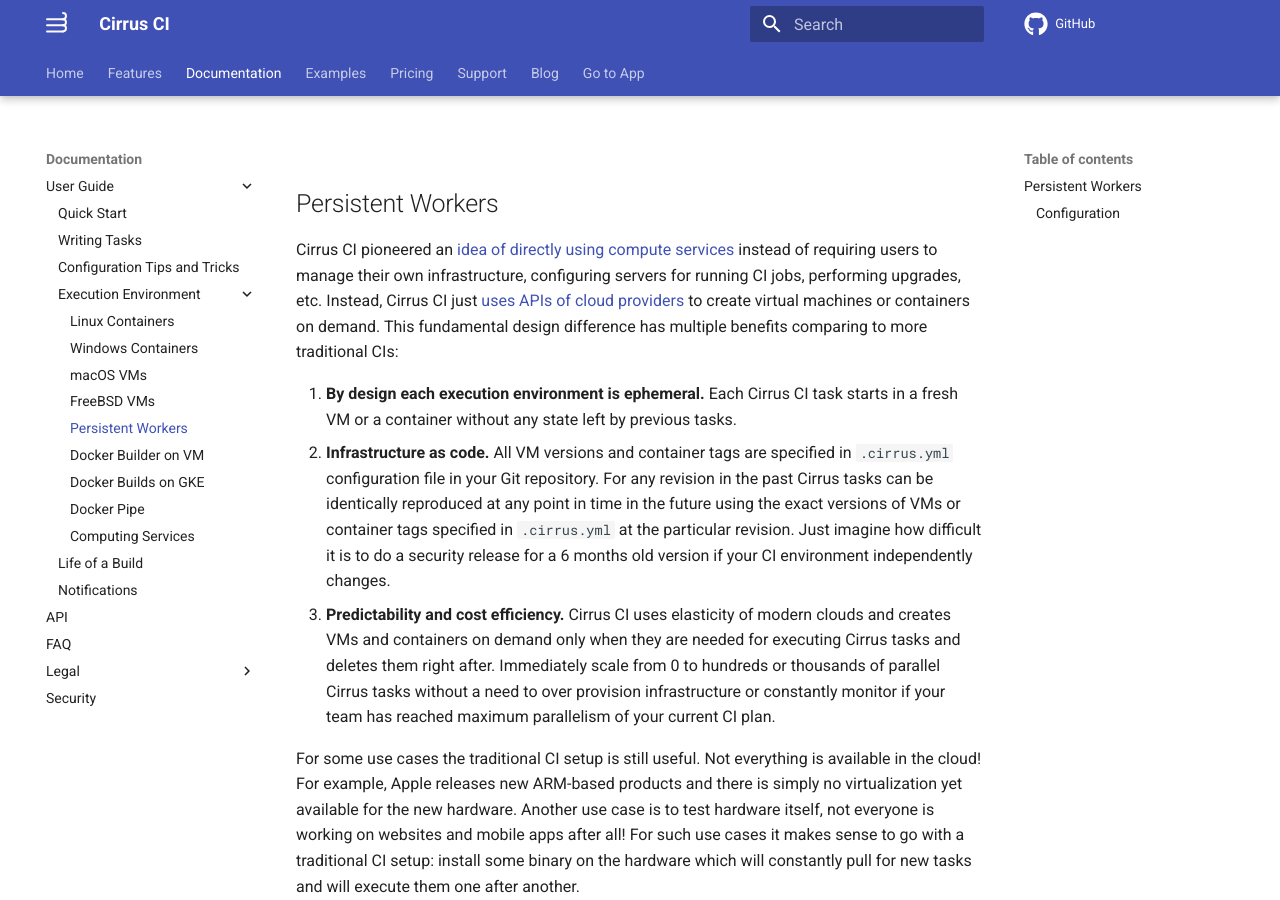
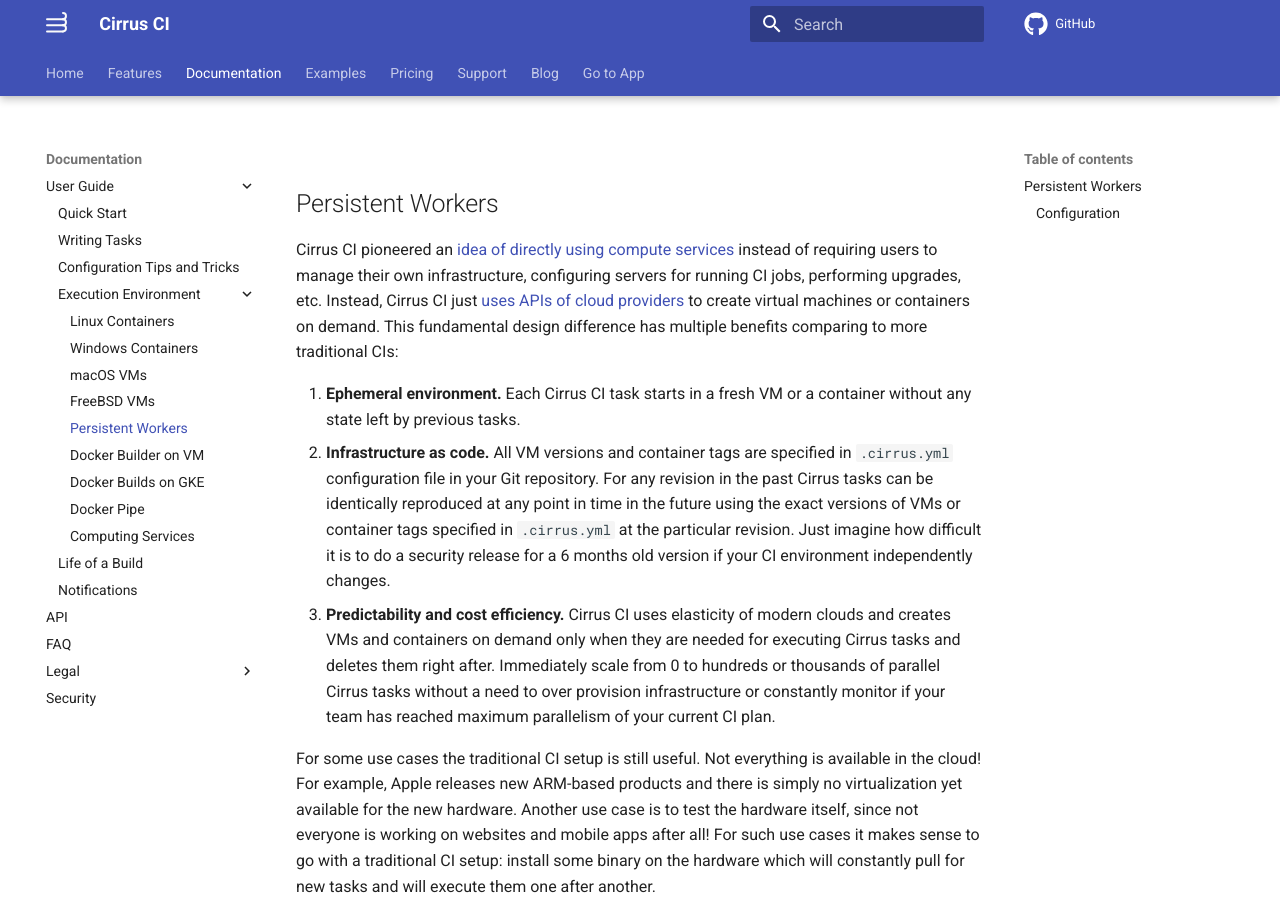
Before and after one commit to cirruslabs/cirrus-ci-docs, an MkDocs documentation site: the page built from docs/guide/persistent-workers.md, in a window 1280 px wide and 900 px high. Built offline with MkDocs 1.6.1 and Material for MkDocs 9.7.7, drawn with Linux system fonts in a browser that asks for light colours; comment, search, counter and statistics services are not loaded.

Commit message:
Apply suggestions from code review
Co-authored-by: Nikolay Edigaryev <edigaryev@gmail.com>

```diff
--- a/docs/guide/persistent-workers.md
+++ b/docs/guide/persistent-workers.md
@@ -5,7 +5,7 @@ instead of requiring users to manage their own infrastructure, configuring serve
 Instead, Cirrus CI just [uses APIs of cloud providers](supported-computing-services.md) to create virtual machines or containers on demand. This fundamental
 design difference has multiple benefits comparing to more traditional CIs:
 
-1. **By design each execution environment is ephemeral.** Each Cirrus CI task starts in a fresh VM or a container without any state left by previous tasks.
+1. **Ephemeral environment.** Each Cirrus CI task starts in a fresh VM or a container without any state left by previous tasks.
 2. **Infrastructure as code.** All VM versions and container tags are specified in `.cirrus.yml` configuration file in your Git repository.
    For any revision in the past Cirrus tasks can be identically reproduced at any point in time in the future using the exact versions of VMs or container tags specified in `.cirrus.yml` at the particular revision. Just imagine how difficult it is to do a security release for a 6 months old version if your CI environment independently changes.
 3. **Predictability and cost efficiency.** Cirrus CI uses elasticity of modern clouds and creates VMs and containers on demand
@@ -14,7 +14,7 @@ design difference has multiple benefits comparing to more traditional CIs:
 
 For some use cases the traditional CI setup is still useful. Not everything is available in the cloud! For example,
 Apple releases new ARM-based products and there is simply no virtualization yet available for the new hardware.
-Another use case is to test hardware itself, not everyone is working on websites and mobile apps after all! For such use cases
+Another use case is to test the hardware itself, since not everyone is working on websites and mobile apps after all! For such use cases
 it makes sense to go with a traditional CI setup: install some binary on the hardware which will constantly pull for new tasks
 and will execute them one after another.
 
```
